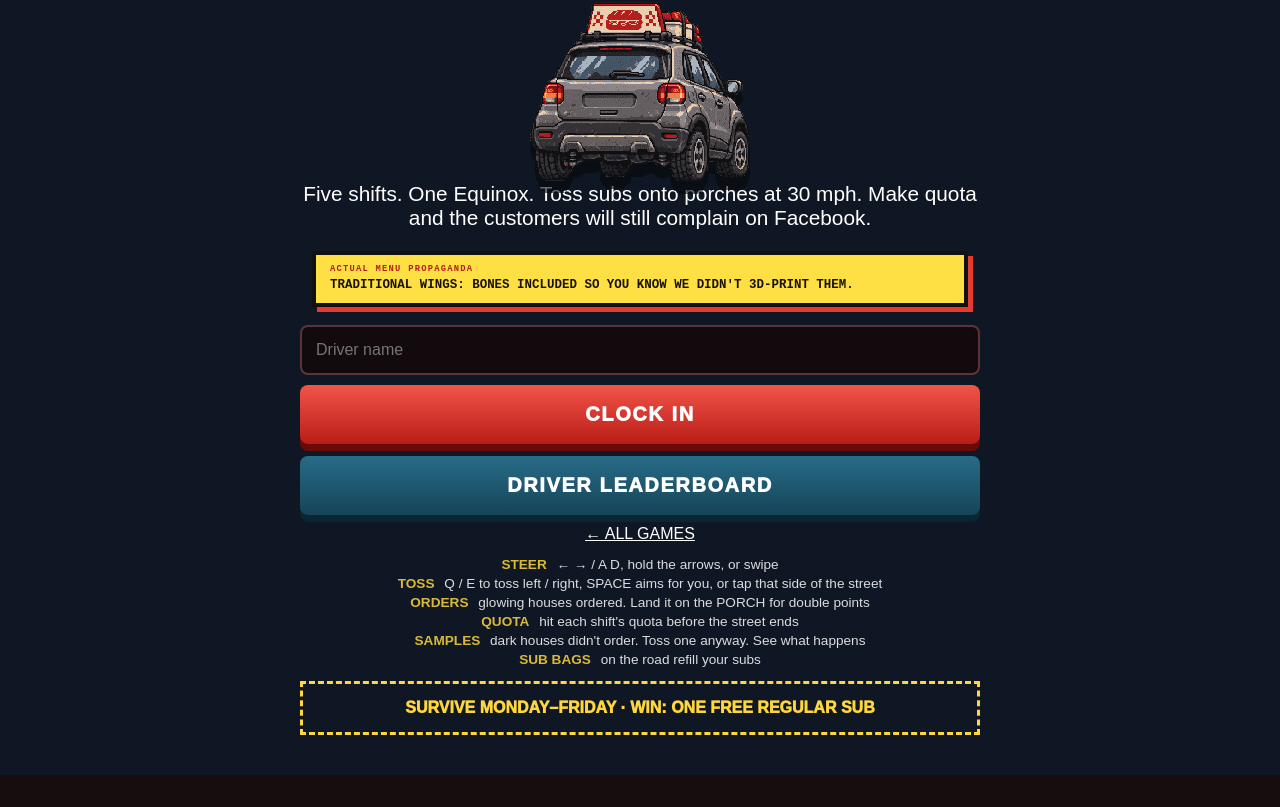
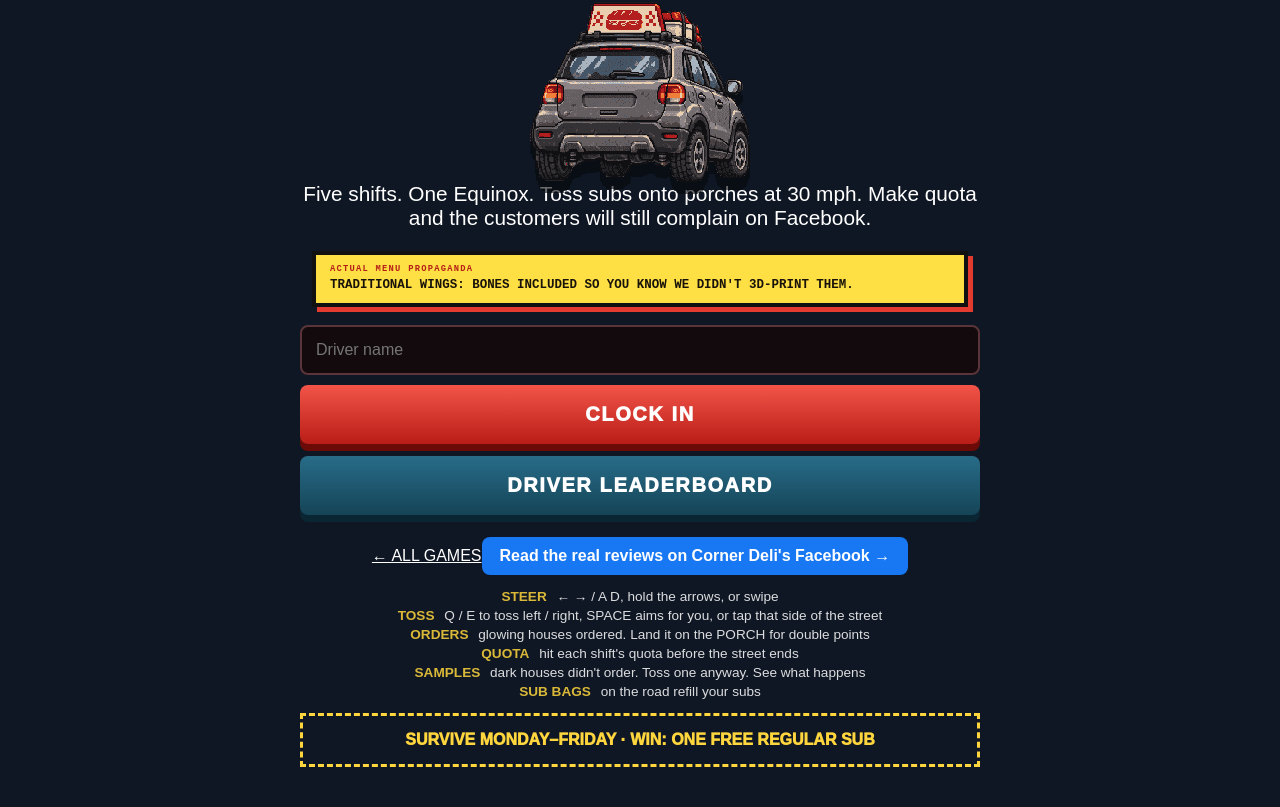
Before and after one commit to metalcoat/corner-ops, a Next.js app: page /game/corner-delivery-boy in a window 1280 px wide. Shown: the part 406-1213 px from the top of the page. Before the commit the page ends 1181 px from the top, so only its background shows below. Built offline with nearby package versions, Linux system fonts and the light colour scheme.

Commit message:
Link Delivery Boy to the real Corner Deli Facebook page
Co-Authored-By: Claude Opus 5.5 <noreply@anthropic.com>
Claude-Session: https://claude.ai/code/session_01441VmaZCHx2kgDi1SKJUGz

```diff
--- a/src/app/game/corner-delivery-boy/delivery-game.tsx
+++ b/src/app/game/corner-delivery-boy/delivery-game.tsx
@@ -1562,6 +1562,16 @@ export default function DeliveryGame() {
           <a className="return-games" href="/games">
             ← ALL GAMES
           </a>
+          {DELIVERY_FACEBOOK_URL && (
+            <a
+              className="fb-real-link home"
+              href={DELIVERY_FACEBOOK_URL}
+              target="_blank"
+              rel="noreferrer"
+            >
+              Read the real reviews on Corner Deli&apos;s Facebook →
+            </a>
+          )}
           <ul className="how-to-play">
             <li>
               <b>STEER</b> ← → / A D, hold the arrows, or swipe
--- a/src/app/game/corner-delivery-boy/delivery.css
+++ b/src/app/game/corner-delivery-boy/delivery.css
@@ -2678,3 +2678,7 @@
     height: 76px !important;
   }
 }
+.delivery-home .fb-real-link.home {
+  display: inline-block;
+  margin-top: 12px;
+}
--- a/src/lib/delivery-boy/config.ts
+++ b/src/lib/delivery-boy/config.ts
@@ -12,7 +12,7 @@ export const DELIVERY_STAGES = [
 ] as const;
 
 /** Leave empty to hide the "real page" link in the game. */
-export const DELIVERY_FACEBOOK_URL = "";
+export const DELIVERY_FACEBOOK_URL = "https://www.facebook.com/ordercornerdeli/";
 
 /**
  * Shifts run for a fixed amount of driving, so a run that checkpoints faster
```
